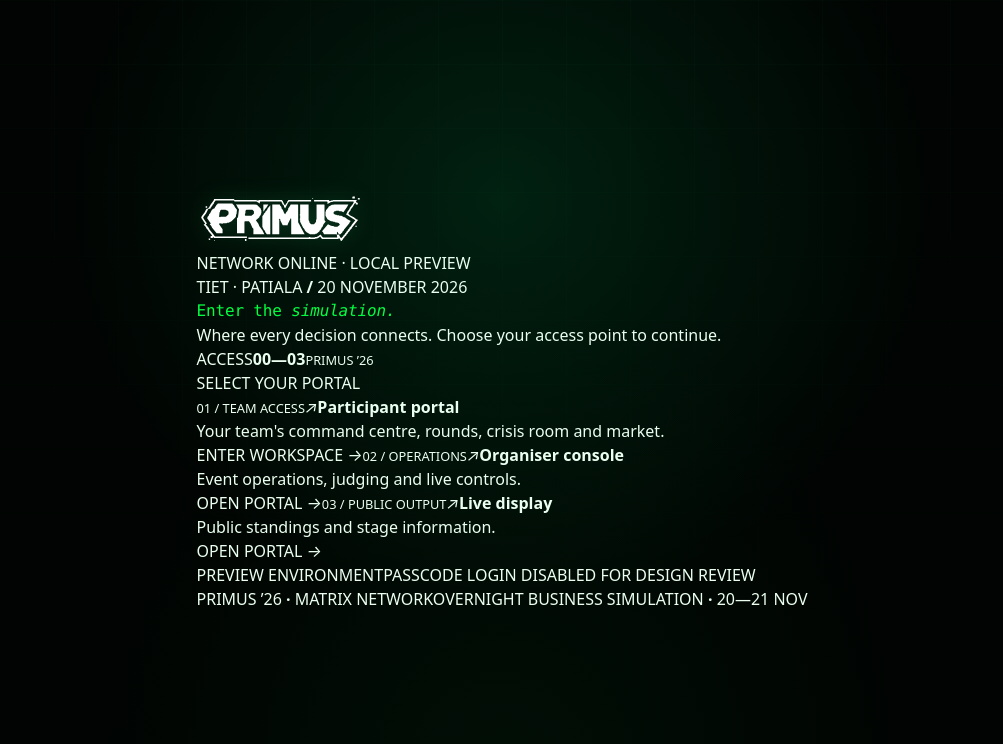
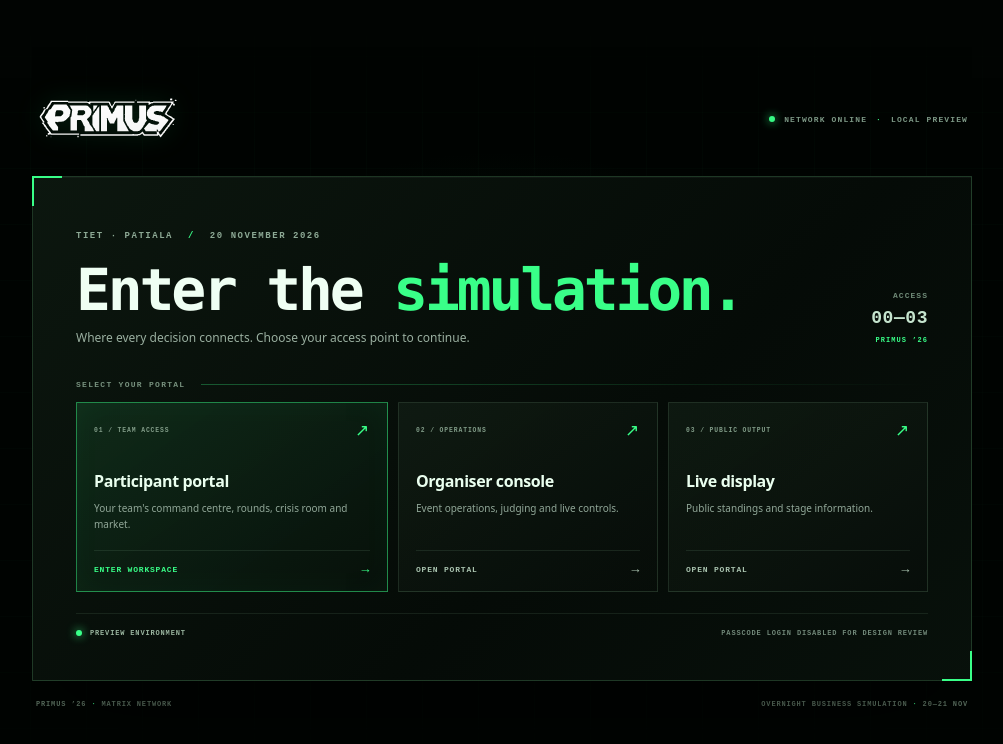
Before and after one commit to TushKum/shutUpV, a Next.js app in the folder apps/web/: page /demo/login in a window 1280 px wide. Shown: the top 744 px of the page, without its empty margins (138-1141 px from the left). Built offline with nearby package versions, Linux system fonts and the light colour scheme.

Commit message:
Polish PRIMUS login portal layout and access cards

```diff
--- a/apps/web/app/demo/demo.css
+++ b/apps/web/app/demo/demo.css
@@ -52,3 +52,47 @@
 .demo-quiet-button{border:1px solid #425b49;padding:9px 12px;color:#9db8a4;font:700 9px ui-monospace,monospace;letter-spacing:.06em}
 .demo-quiet-button:hover{border-color:#39ff88;color:#39ff88}
 @media(max-width:760px){.demo-sidebar-logo{width:110px;height:40px}.demo-phase-card{padding:13px}.demo-phase-card b{font-size:16px}.demo-tab-strip button,.demo-admin-tabs button{padding:9px 10px}}
+
+/* Refined PRIMUS access portal */
+.demo-entry{min-height:100svh;position:relative;display:flex;align-items:center;justify-content:center;overflow:hidden;padding:42px 28px;background:#030805;color:#ecfff1}
+.demo-entry .demo-login-grid{position:absolute;inset:0;pointer-events:none;opacity:.3;background-image:linear-gradient(rgba(67,255,144,.055) 1px,transparent 1px),linear-gradient(90deg,rgba(67,255,144,.055) 1px,transparent 1px);background-size:56px 56px;mask-image:linear-gradient(180deg,transparent,#000 18%,#000 80%,transparent)}
+.demo-entry .demo-login-glow{position:absolute;pointer-events:none;width:720px;height:520px;top:50%;left:50%;transform:translate(-50%,-50%);background:radial-gradient(ellipse,rgba(20,116,57,.16),transparent 68%)}
+.demo-entry-wrap{position:relative;z-index:1;width:min(100%,940px);margin:auto}
+.demo-entry-header{display:flex;align-items:center;justify-content:space-between;margin:0 auto 30px;padding:0 4px}
+.demo-entry .demo-official-logo{width:145px;height:auto;filter:drop-shadow(0 0 14px rgba(57,255,136,.14))}
+.demo-entry-network{display:flex;align-items:center;gap:9px;color:#7f9b88;font:700 8px ui-monospace,monospace;letter-spacing:.14em}
+.demo-entry-network i,.demo-entry-card-foot i{width:6px;height:6px;border-radius:50%;background:#39ff88;box-shadow:0 0 10px #39ff88}
+.demo-entry-network span{color:#39ff88}
+.demo-entry-card{position:relative;padding:clamp(25px,4vw,43px);border:1px solid rgba(99,180,122,.25);background:linear-gradient(135deg,rgba(12,23,15,.98),rgba(5,11,7,.985) 60%,rgba(8,17,11,.98));box-shadow:0 35px 110px rgba(0,0,0,.52),inset 0 1px rgba(255,255,255,.035);backdrop-filter:blur(16px)}
+.demo-entry-card:before,.demo-entry-card:after{content:"";position:absolute;width:30px;height:30px;pointer-events:none}
+.demo-entry-card:before{top:-1px;left:-1px;border-top:2px solid #39ff88;border-left:2px solid #39ff88}
+.demo-entry-card:after{right:-1px;bottom:-1px;border-right:2px solid #39ff88;border-bottom:2px solid #39ff88}
+.demo-entry-card-top{display:flex;align-items:flex-end;justify-content:space-between;gap:30px}
+.demo-entry-eyebrow{color:#8da995;font:700 9px ui-monospace,monospace;letter-spacing:.17em}
+.demo-entry-eyebrow b{padding:0 8px;color:#39ff88}
+.demo-entry-card-top h1{margin:18px 0 9px;font-size:clamp(36px,5.2vw,58px);font-weight:750;line-height:.99;letter-spacing:-.055em;color:#effff3}
+.demo-entry-card-top h1 em{color:#39ff88;font-style:normal}
+.demo-entry-card-top p{margin:0;color:#9aafa0;font-size:12px;line-height:1.7}
+.demo-entry-index{display:flex;flex:0 0 115px;flex-direction:column;align-items:flex-end;padding:0 0 5px;color:#708b78;font:700 8px ui-monospace,monospace;letter-spacing:.13em}
+.demo-entry-index b{margin:8px 0;color:#c5e4ce;font-size:18px;letter-spacing:.03em}
+.demo-entry-index small{color:#39ff88;font-size:7px}
+.demo-entry-divider{display:flex;align-items:center;gap:16px;margin:31px 0 13px;color:#77917e;font:700 8px ui-monospace,monospace;letter-spacing:.16em}
+.demo-entry-divider i{height:1px;flex:1;background:linear-gradient(90deg,rgba(57,255,136,.3),transparent)}
+.demo-entry-portals{display:grid;grid-template-columns:1.2fr 1fr 1fr;gap:10px}
+.demo-entry-portal{display:flex;min-height:190px;flex-direction:column;padding:17px 17px 14px;border:1px solid rgba(112,151,119,.22);background:linear-gradient(145deg,rgba(18,31,21,.7),rgba(7,13,9,.72));color:#eaffef;text-decoration:none;transition:border-color .2s,background .2s,transform .2s,box-shadow .2s}
+.demo-entry-portal:hover{transform:translateY(-3px);border-color:rgba(57,255,136,.72);background:linear-gradient(145deg,rgba(24,52,32,.84),rgba(8,17,11,.9));box-shadow:0 12px 35px rgba(0,0,0,.24)}
+.demo-entry-portal.is-primary{border-color:rgba(57,255,136,.48);background:linear-gradient(145deg,rgba(18,54,31,.68),rgba(7,16,10,.9));box-shadow:inset 0 0 30px rgba(57,255,136,.035)}
+.demo-entry-portal-top{display:flex;align-items:center;justify-content:space-between;color:#819c88;font:700 8px ui-monospace,monospace;letter-spacing:.11em}
+.demo-entry-portal-top i{color:#39ff88;font:normal 17px ui-monospace,monospace}
+.demo-entry-portal>b{margin-top:28px;font-size:16px;font-weight:650;letter-spacing:-.025em}
+.demo-entry-portal p{margin:7px 0 17px;color:#91a798;font-size:10px;line-height:1.65}
+.demo-entry-portal-bottom{display:flex;align-items:center;justify-content:space-between;gap:10px;margin-top:auto;padding-top:11px;border-top:1px solid rgba(119,164,128,.16);color:#a9c3af;font:700 8px ui-monospace,monospace;letter-spacing:.1em}
+.demo-entry-portal.is-primary .demo-entry-portal-bottom{color:#39ff88}
+.demo-entry-portal-bottom i{font:normal 13px ui-monospace,monospace}
+.demo-entry-card-foot{display:flex;justify-content:space-between;gap:12px;margin-top:21px;padding-top:15px;border-top:1px solid rgba(119,164,128,.14);color:#718879;font:700 7px ui-monospace,monospace;letter-spacing:.12em}
+.demo-entry-card-foot span:first-child{display:flex;align-items:center;gap:8px;color:#9bb6a0}
+.demo-entry-card-foot i{display:inline-block}
+.demo-entry-footer{display:flex;justify-content:space-between;gap:15px;margin-top:19px;padding:0 4px;color:#657d6b;font:700 7px ui-monospace,monospace;letter-spacing:.12em}
+.demo-entry-footer b{color:#39ff88}
+@media(max-width:700px){.demo-entry{padding:26px 15px;align-items:flex-start}.demo-entry-wrap{margin:auto}.demo-entry-header{margin-bottom:25px}.demo-entry .demo-official-logo{width:118px}.demo-entry-network{font-size:7px;letter-spacing:.07em}.demo-entry-card-top{align-items:flex-start}.demo-entry-index{display:none}.demo-entry-portals{grid-template-columns:1fr}.demo-entry-portal{min-height:145px}.demo-entry-portal>b{margin-top:17px}.demo-entry-card-foot,.demo-entry-footer{flex-direction:column;line-height:1.7}.demo-entry-footer{margin-top:14px}}
+@media(prefers-reduced-motion:reduce){.demo-entry-portal{transition:none}.demo-entry-portal:hover{transform:none}}
```
